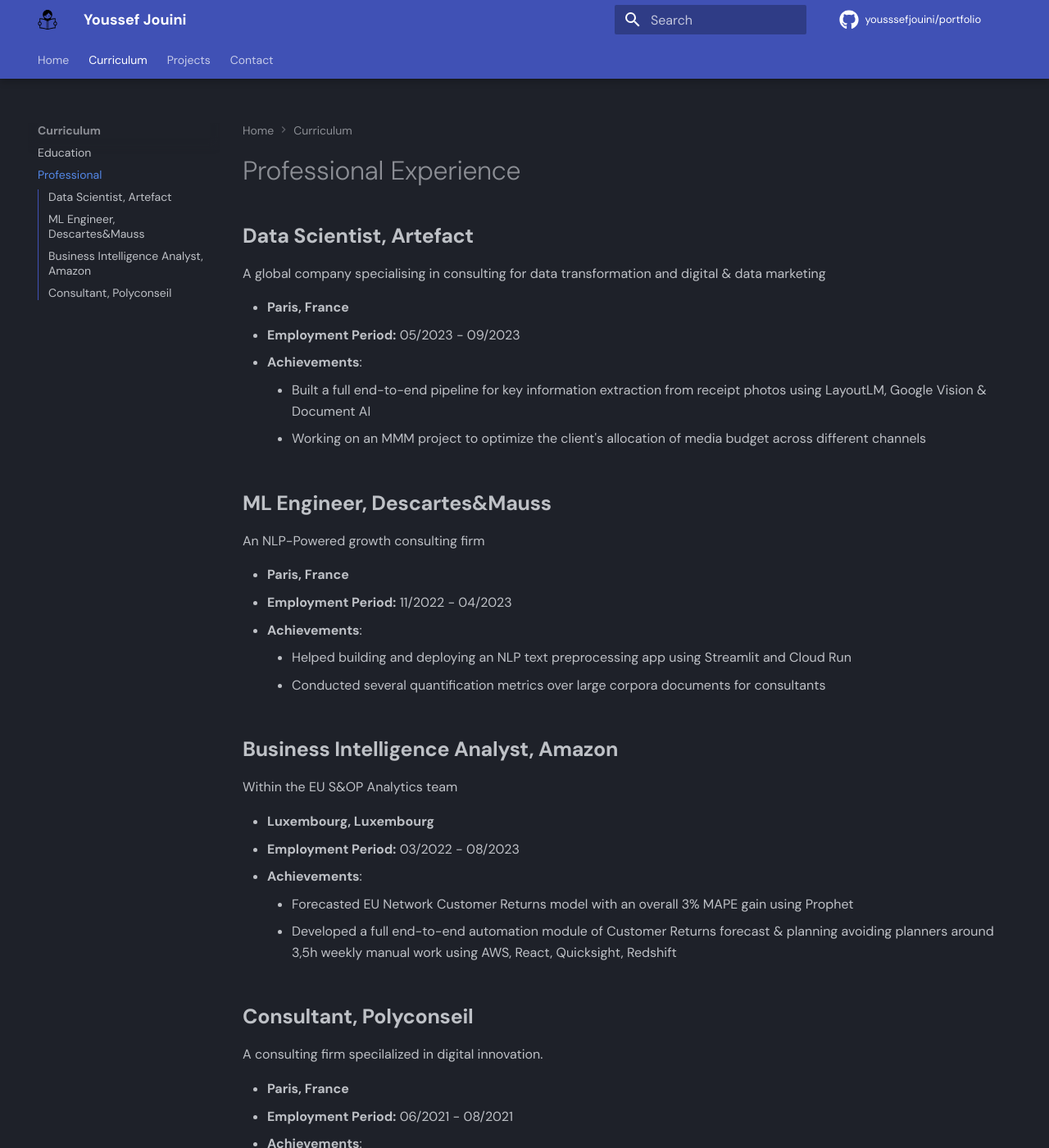
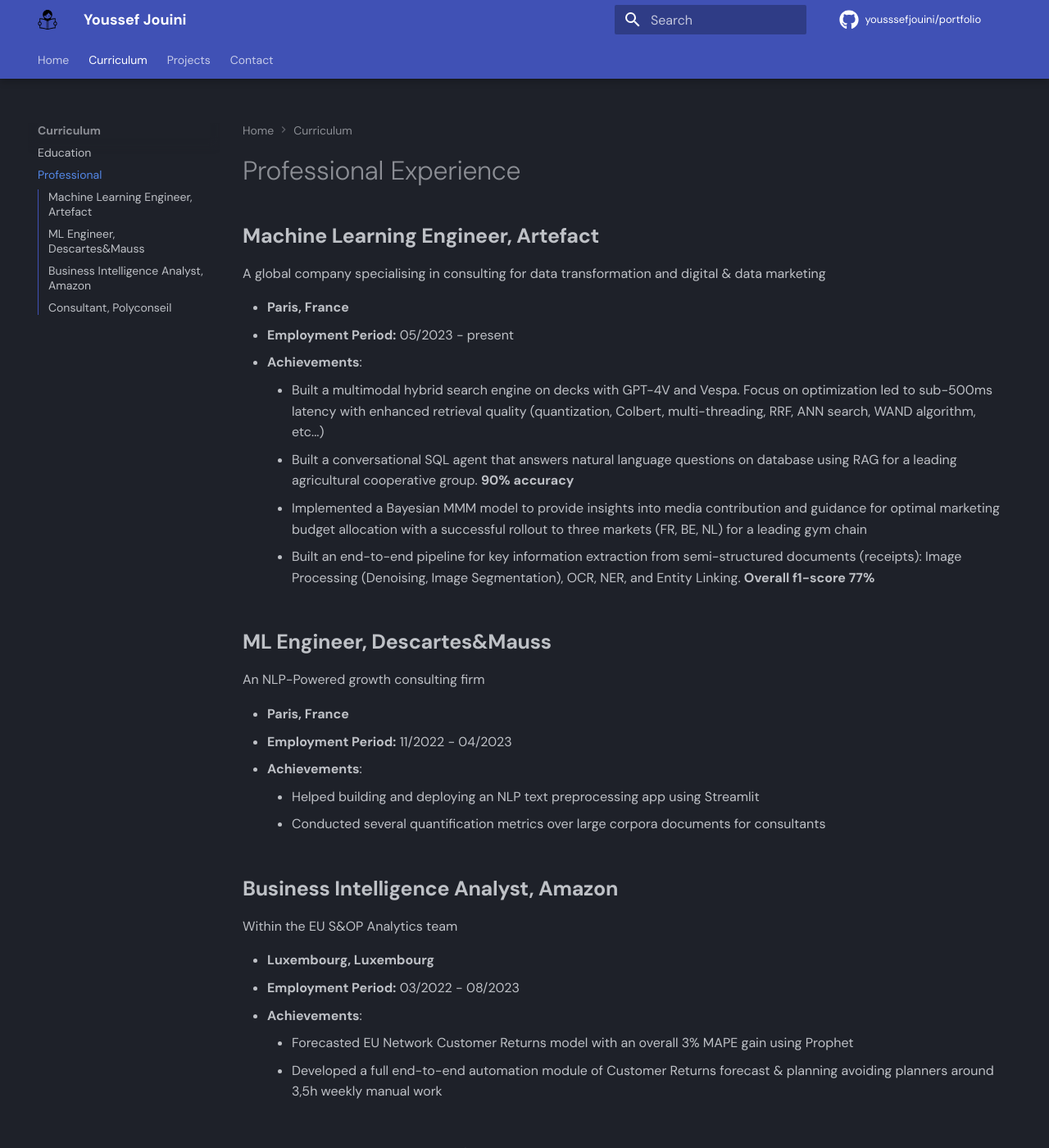
Before and after one commit to yousssefjouini/portfolio, an MkDocs documentation site: the page built from docs/curriculum/professional.md, in a window 1280 px wide and 1400 px high. Shown: the whole window at 82% size. Built offline with MkDocs 1.6.1 and Material for MkDocs 9.7.7, drawn with Linux system fonts in a browser that asks for light colours; some web fonts are replaced; comment, search, counter and statistics services are not loaded.

Commit message:
update: minor changes

```diff
--- a/docs/curriculum/professional.md
+++ b/docs/curriculum/professional.md
@@ -1,13 +1,15 @@
 # Professional Experience
 
-## **Data Scientist, Artefact**
+## **Machine Learning Engineer, Artefact**
 A global company specialising in consulting for data transformation and digital & data marketing
 
 - **Paris, France**
-- **Employment Period:** 05/2023 - 09/2023
+- **Employment Period:** 05/2023 - present
 - **Achievements**:
-    - Built a full end-to-end pipeline for key information extraction from receipt photos using LayoutLM, Google Vision & Document AI
-    - Working on an MMM project to optimize the client's allocation of media budget across different channels
+    - Built a multimodal hybrid search engine on decks with GPT-4V and Vespa. Focus on optimization led to sub-500ms latency with enhanced retrieval quality (quantization, Colbert, multi-threading, RRF, ANN search, WAND algorithm, etc...)
+    - Built a conversational SQL agent that answers natural language questions on database using RAG for a leading agricultural cooperative group. **90% accuracy**
+    - Implemented a Bayesian MMM model to provide insights into media contribution and guidance for optimal marketing budget allocation with a successful rollout to three markets (FR, BE, NL) for a leading gym chain
+    - Built an end-to-end pipeline for key information extraction from semi-structured documents (receipts): Image Processing (Denoising, Image Segmentation), OCR, NER, and Entity Linking. **Overall f1-score 77%**
 
 
 ## **ML Engineer, Descartes&Mauss**
@@ -16,7 +18,7 @@
 - **Paris, France**
 - **Employment Period:** 11/2022 - 04/2023
 - **Achievements**:
-    - Helped building and deploying an NLP text preprocessing app using Streamlit and Cloud Run
+    - Helped building and deploying an NLP text preprocessing app using Streamlit
     - Conducted several quantification metrics over large corpora documents for consultants
 
 
@@ -27,7 +29,7 @@
 - **Employment Period:** 03/2022 - 08/2023
 - **Achievements**:
     - Forecasted EU Network Customer Returns model with an overall 3% MAPE gain using Prophet
-    - Developed a full end-to-end automation module of Customer Returns forecast & planning avoiding planners around 3,5h weekly manual work using AWS, React, Quicksight, Redshift
+    - Developed a full end-to-end automation module of Customer Returns forecast & planning avoiding planners around 3,5h weekly manual work
 
 ## **Consultant, Polyconseil**
 A consulting firm specilalized in digital innovation.
```
Also changed, not shown: docs/index.md (+1 -1 lines).
